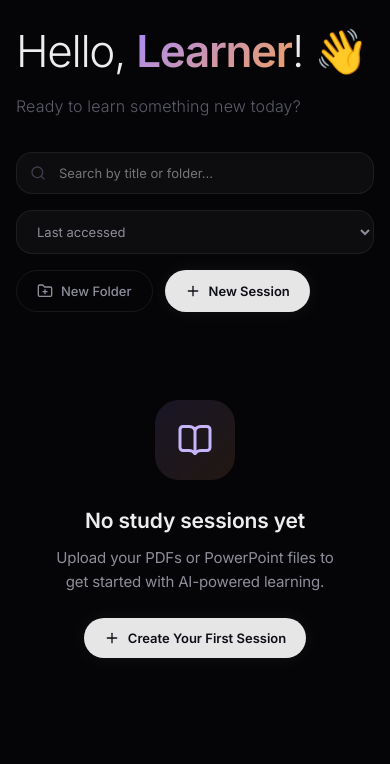
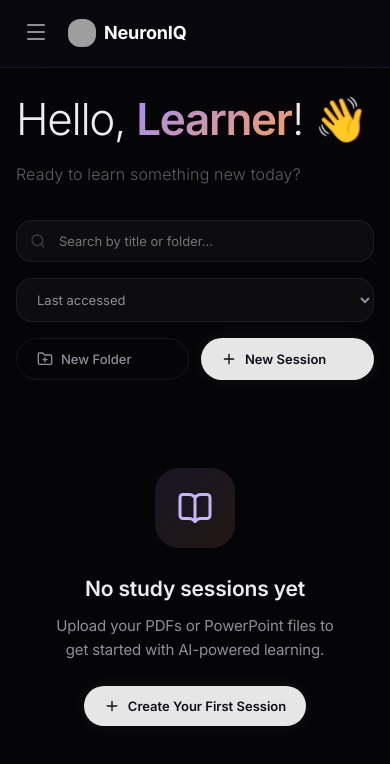
Before and after one commit to AdithyaSM31/NeuronIQ---AI-Learning-Platform, a React (Vite) app: page / in a window 390 px wide. Shown: the top 764 px of the page. Built offline with nearby package versions, Linux system fonts and the light colour scheme; grey boxes are pictures that could not be loaded.

Commit message:
style: fix mobile responsive layout, hamburger menu, and AI chat panel overlap

```diff
--- a/src/components/ChatPanel.jsx
+++ b/src/components/ChatPanel.jsx
@@ -22,6 +22,12 @@ export default function ChatPanel({ module }) {
   const [input, setInput] = useState('');
   const [loading, setLoading] = useState(false);
   const messagesRef = useRef(null);
+
+  useEffect(() => {
+    if (window.innerWidth <= 1024) {
+      setCollapsed(true);
+    }
+  }, []);
 
   const chatHistory = module?.chatHistory || [];
 
--- a/src/components/Layout.jsx
+++ b/src/components/Layout.jsx
@@ -3,7 +3,7 @@ import { useApp } from '../context/AppContext';
 import { useNavigate, useLocation, Link } from 'react-router-dom';
 import {
   BookOpen, PanelLeftClose, PanelLeft, Plus, Library, FolderOpen,
-  Clock, Settings, FileText, Presentation
+  Clock, Settings, FileText, Presentation, Menu, X
 } from 'lucide-react';
 import SettingsModal from './SettingsModal';
 import NewSessionModal from './NewSessionModal';
@@ -14,25 +14,47 @@ export default function Layout({ children }) {
   const location = useLocation();
   const [showSettings, setShowSettings] = useState(false);
   const [showNewSession, setShowNewSession] = useState(false);
-  const collapsed = state.settings.sidebarCollapsed;
+  const [mobileMenuOpen, setMobileMenuOpen] = useState(false);
+  const collapsed = state.settings.sidebarCollapsed && !mobileMenuOpen;
 
   const recentModules = [...state.modules]
     .sort((a, b) => new Date(b.lastAccessedAt) - new Date(a.lastAccessedAt))
     .slice(0, 5);
 
+  const handleMobileNav = (path) => {
+    setMobileMenuOpen(false);
+    navigate(path);
+  };
+
   return (
     <div className="app-layout">
+      {/* Mobile Header */}
+      <div className="mobile-header">
+        <button className="mobile-menu-btn" onClick={() => setMobileMenuOpen(true)}>
+          <Menu size={24} />
+        </button>
+        <div className="mobile-brand">
+          <img src="/logo.png" alt="NeuronIQ" className="mobile-logo" />
+          <span>NeuronIQ</span>
+        </div>
+      </div>
+
+      {/* Mobile Overlay */}
+      {mobileMenuOpen && (
+        <div className="mobile-overlay" onClick={() => setMobileMenuOpen(false)} />
+      )}
+
       {/* Sidebar */}
-      <aside className={`sidebar ${collapsed ? 'collapsed' : ''}`}>
+      <aside className={`sidebar ${collapsed ? 'collapsed' : ''} ${mobileMenuOpen ? 'mobile-open' : ''}`}>
         <div className="sidebar-header">
           <img src="/logo.png" alt="NeuronIQ" className="sidebar-logo-img" />
           {!collapsed && <span className="sidebar-brand">NeuronIQ</span>}
           <button
             className="sidebar-toggle"
-            onClick={() => dispatch({ type: 'TOGGLE_SIDEBAR' })}
+            onClick={() => mobileMenuOpen ? setMobileMenuOpen(false) : dispatch({ type: 'TOGGLE_SIDEBAR' })}
             title={collapsed ? 'Expand sidebar' : 'Collapse sidebar'}
           >
-            {collapsed ? <PanelLeft size={18} /> : <PanelLeftClose size={18} />}
+            {mobileMenuOpen ? <X size={18} /> : (collapsed ? <PanelLeft size={18} /> : <PanelLeftClose size={18} />)}
           </button>
         </div>
 
--- a/src/index.css
+++ b/src/index.css
@@ -265,6 +265,7 @@ input:focus, textarea:focus {
 /* ---- App Layout ---- */
 .app-layout {
   display: flex;
+  flex-direction: column;
   min-height: 100vh;
   background: var(--bg-deepest);
   position: relative;
@@ -282,6 +283,44 @@ input:focus, textarea:focus {
 
 .app-main.sidebar-collapsed {
   margin-left: var(--sidebar-collapsed);
+}
+
+/* Mobile Header & Overlay (Hidden by default) */
+.mobile-header {
+  display: none;
+  align-items: center;
+  padding: var(--sp-3) var(--sp-4);
+  background: rgba(9, 9, 15, 0.85);
+  backdrop-filter: blur(20px);
+  border-bottom: 1px solid var(--glass-border);
+  position: sticky;
+  top: 0;
+  z-index: 50;
+}
+.mobile-menu-btn {
+  color: var(--text-secondary);
+  background: transparent;
+  padding: var(--sp-2);
+  margin-right: var(--sp-3);
+  border-radius: var(--radius-sm);
+}
+.mobile-brand {
+  display: flex;
+  align-items: center;
+  gap: var(--sp-2);
+  font-weight: 700;
+  color: white;
+  font-size: var(--font-lg);
+}
+.mobile-logo {
+  width: 28px;
+  height: 28px;
+  border-radius: var(--radius-md);
+  object-fit: cover;
+}
+
+.mobile-overlay {
+  display: none;
 }
 
 .app-content {
@@ -1850,26 +1889,60 @@ input:focus, textarea:focus {
 /* ---- Responsive ---- */
 @media (max-width: 1024px) {
   .chat-panel {
+    position: fixed;
+    right: 0;
+    top: 0;
+    bottom: 0;
+    z-index: 90;
+    transform: translateX(0); /* Open by default when not collapsed */
+    transition: transform var(--transition-base);
+    box-shadow: -5px 0 25px rgba(0,0,0,0.5);
+  }
+  .chat-panel.collapsed {
+    transform: translateX(calc(100% - 40px)); /* Shows just the edge/button */
+    background: var(--bg-surface);
+    border-left: 1px solid var(--glass-border);
+  }
+
+  .module-row {
+    grid-template-columns: 40px 1fr 40px;
+  }
+  .module-date,
+  .module-status,
+  .module-type {
     display: none;
   }
-  .module-row {
-    grid-template-columns: 40px 1fr 100px 40px;
+  .module-name {
+    font-size: var(--font-sm);
+    white-space: nowrap;
+    overflow: hidden;
+    text-overflow: ellipsis;
   }
-  .module-date,
-  .module-status {
-    display: none;
+}
+
+@media (max-width: 768px) {
+  .mobile-header {
+    display: flex;
   }
-}
-
-@media (max-width: 768px) {
+  .mobile-overlay {
+    display: block;
+    position: fixed;
+    inset: 0;
+    background: rgba(0,0,0,0.6);
+    backdrop-filter: blur(4px);
+    z-index: 90;
+    animation: fadeIn 0.2s ease-out;
+  }
   .sidebar {
     transform: translateX(-100%);
+    z-index: 100;
   }
   .sidebar.mobile-open {
     transform: translateX(0);
   }
   .app-main {
     margin-left: 0;
+    min-height: calc(100vh - 60px); /* Account for header */
   }
   .app-content {
     padding: var(--sp-4);
@@ -1887,6 +1960,10 @@ input:focus, textarea:focus {
     flex-direction: column;
     align-items: stretch;
   }
+  .home-actions {
+    display: grid;
+    grid-template-columns: 1fr 1fr;
+  }
 }
 
 /* ---- Utility ---- */
```
